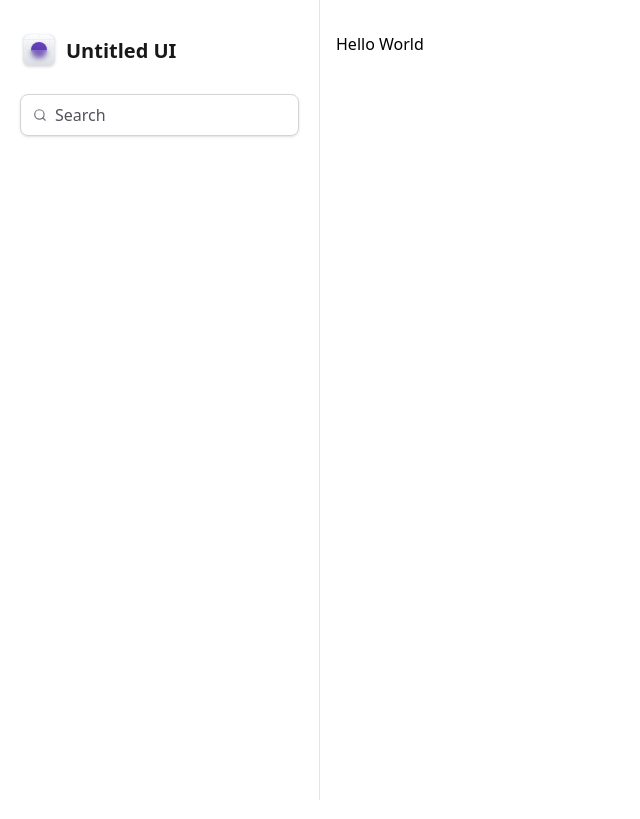
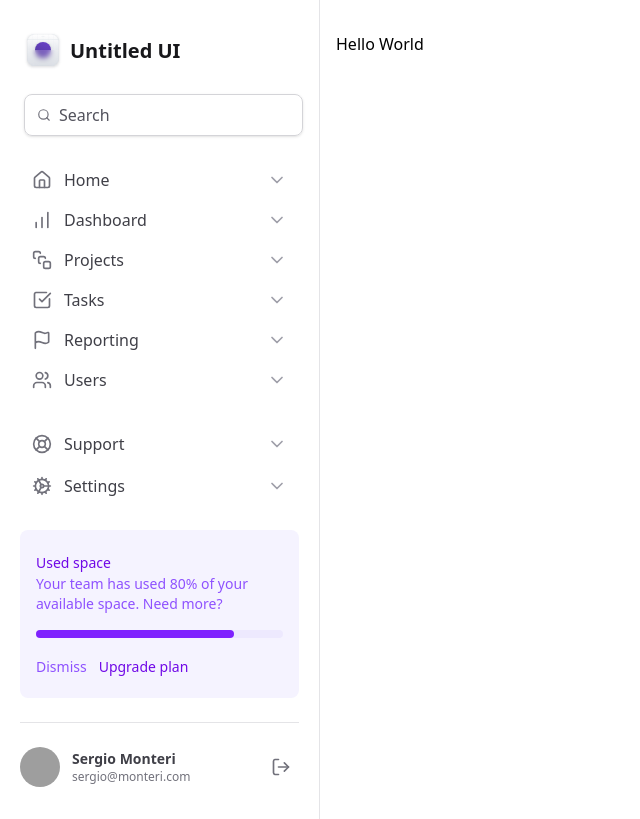
Before and after one commit to SergioMonteRi/next-tailwind-practice, a Next.js app: page / in a window 1280 px wide. Shown: the whole page, without its empty margins (0-640 px from the left). Built offline with nearby package versions, Linux system fonts and the light colour scheme; grey boxes are pictures that could not be loaded.

Commit message:
feat: refactor Sidebar component to include navigation items, profile, and used space widget; add new components for logo, nav item, profile, and used space widget

```diff
--- a/src/components/sidebar/components/index.ts
+++ b/src/components/sidebar/components/index.ts
@@ -1 +1,4 @@
 export { Logo } from './logo'
+export { NavItem } from './nav-item'
+export { UsedSpaceWidget } from './used-space-widget'
+export { Profile } from './profile'
--- a/src/components/sidebar/components/logo.tsx
+++ b/src/components/sidebar/components/logo/index.tsx
@@ -1,6 +1,6 @@
 export function Logo() {
   return (
-    <strong className="flex items-center gap-2 text-xl font-semibold text-zinc-900">
+    <strong className="mx-1 flex items-center gap-2 text-xl font-semibold text-zinc-900">
       <svg
         width={38}
         height={38}
--- /dev/null
+++ b/src/components/sidebar/components/nav-item/index.tsx
@@ -0,0 +1,22 @@
+import { ElementType } from 'react'
+import { ChevronDown } from 'lucide-react'
+
+export interface NavItemProps {
+  title: string
+  icon: ElementType
+}
+
+export function NavItem({ title, icon: Icon }: NavItemProps) {
+  return (
+    <a
+      href="/"
+      className="group flex items-center gap-3 rounded px-3 py-2 hover:bg-violet-50"
+    >
+      <Icon className="h-5 w-5 text-zinc-500" />
+      <span className="font-medium text-zinc-700 group-hover:text-violet-500">
+        {title}
+      </span>
+      <ChevronDown className="ml-auto h-5 w-5 text-zinc-400 group-hover:text-violet-300" />
+    </a>
+  )
+}
--- /dev/null
+++ b/src/components/sidebar/components/profile/index.tsx
@@ -0,0 +1,29 @@
+import { LogOut } from 'lucide-react'
+
+export function Profile() {
+  return (
+    <div className="flex items-center gap-3">
+      <img
+        src="https://github.com/sergiomonteri.png"
+        alt="Profile"
+        className="h-10 w-10 rounded-full"
+      />
+
+      <div className="flex flex-1 flex-col truncate">
+        <span className="text-sm font-semibold text-zinc-700">
+          Sergio Monteri
+        </span>
+        <span className="truncate text-xs text-zinc-500">
+          sergio@monteri.com
+        </span>
+      </div>
+
+      <button
+        type="button"
+        className="ml-auto cursor-pointer rounded-md p-2 hover:bg-zinc-50"
+      >
+        <LogOut className="h-5 w-5 text-zinc-500" />
+      </button>
+    </div>
+  )
+}
--- /dev/null
+++ b/src/components/sidebar/components/used-space-widget/index.tsx
@@ -0,0 +1,33 @@
+export function UsedSpaceWidget() {
+  return (
+    <div className="flex flex-col gap-4 rounded-lg bg-violet-50 px-4 py-5">
+      <div className="space-y-1">
+        <span className="text-sm/5 font-medium text-violet-700">
+          Used space
+        </span>
+        <p className="text-sm/5 text-violet-500">
+          Your team has used 80% of your available space. Need more?
+        </p>
+      </div>
+
+      <div className="h-2 rounded-full bg-violet-100">
+        <div className="h-2 w-4/5 rounded-full bg-violet-600"></div>
+      </div>
+
+      <div className="space-x-3">
+        <button
+          type="button"
+          className="cursor-pointer text-sm font-medium text-violet-500 hover:text-violet-600"
+        >
+          Dismiss
+        </button>
+        <button
+          type="button"
+          className="cursor-pointer text-sm font-medium text-violet-700 hover:text-violet-900"
+        >
+          Upgrade plan
+        </button>
+      </div>
+    </div>
+  )
+}
--- a/src/components/sidebar/index.tsx
+++ b/src/components/sidebar/index.tsx
@@ -1,12 +1,22 @@
-import { SearchIcon } from 'lucide-react'
-import { Logo } from './components'
+import {
+  BarChart,
+  CheckSquare,
+  Cog,
+  Flag,
+  Home,
+  LifeBuoy,
+  SearchIcon,
+  SquareStack,
+  Users,
+} from 'lucide-react'
+import { Logo, NavItem, Profile, UsedSpaceWidget } from './components'
 
 export function Sidebar() {
   return (
-    <aside className="space-y-6 border-r border-zinc-200 px-5 py-8">
+    <aside className="flex flex-col gap-6 border-r border-zinc-200 px-5 py-8">
       <Logo />
 
-      <div className="flex w-full items-center gap-2 rounded-lg border border-zinc-300 px-3 py-2 shadow-sm">
+      <div className="mx-1 flex w-full items-center gap-2 rounded-lg border border-zinc-300 px-3 py-2 shadow-sm">
         <SearchIcon className="h-5 w-5 text-zinc-500" />
 
         <input
@@ -15,6 +25,28 @@
           className="flex-1 border-0 bg-transparent p-0 text-zinc-900 placeholder-zinc-600"
         />
       </div>
+
+      <nav>
+        <NavItem title="Home" icon={Home} />
+        <NavItem title="Dashboard" icon={BarChart} />
+        <NavItem title="Projects" icon={SquareStack} />
+        <NavItem title="Tasks" icon={CheckSquare} />
+        <NavItem title="Reporting" icon={Flag} />
+        <NavItem title="Users" icon={Users} />
+      </nav>
+
+      <div className="mt-auto flex flex-col gap-6">
+        <nav className="space-y-0.5">
+          <NavItem title="Support" icon={LifeBuoy} />
+          <NavItem title="Settings" icon={Cog} />
+        </nav>
+      </div>
+
+      <UsedSpaceWidget />
+
+      <div className="h-px bg-zinc-200" />
+
+      <Profile />
     </aside>
   )
 }
```
